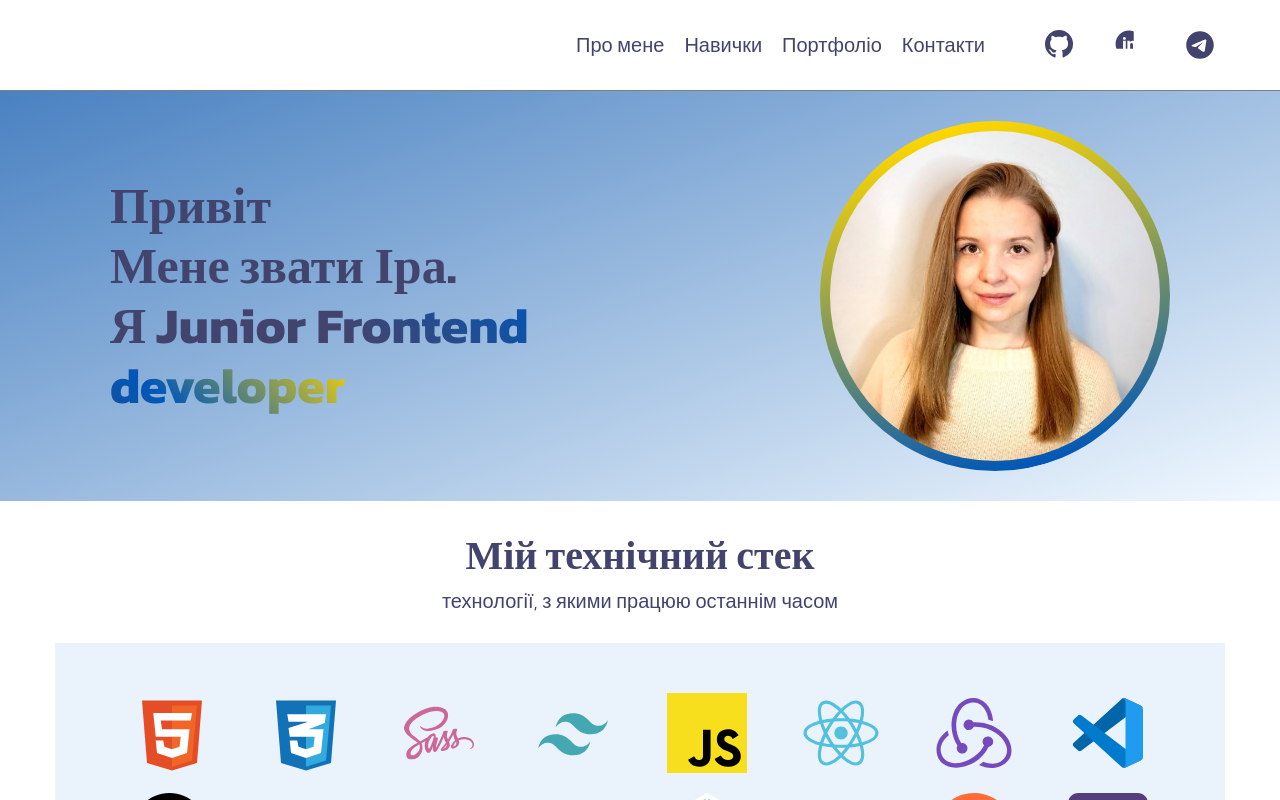
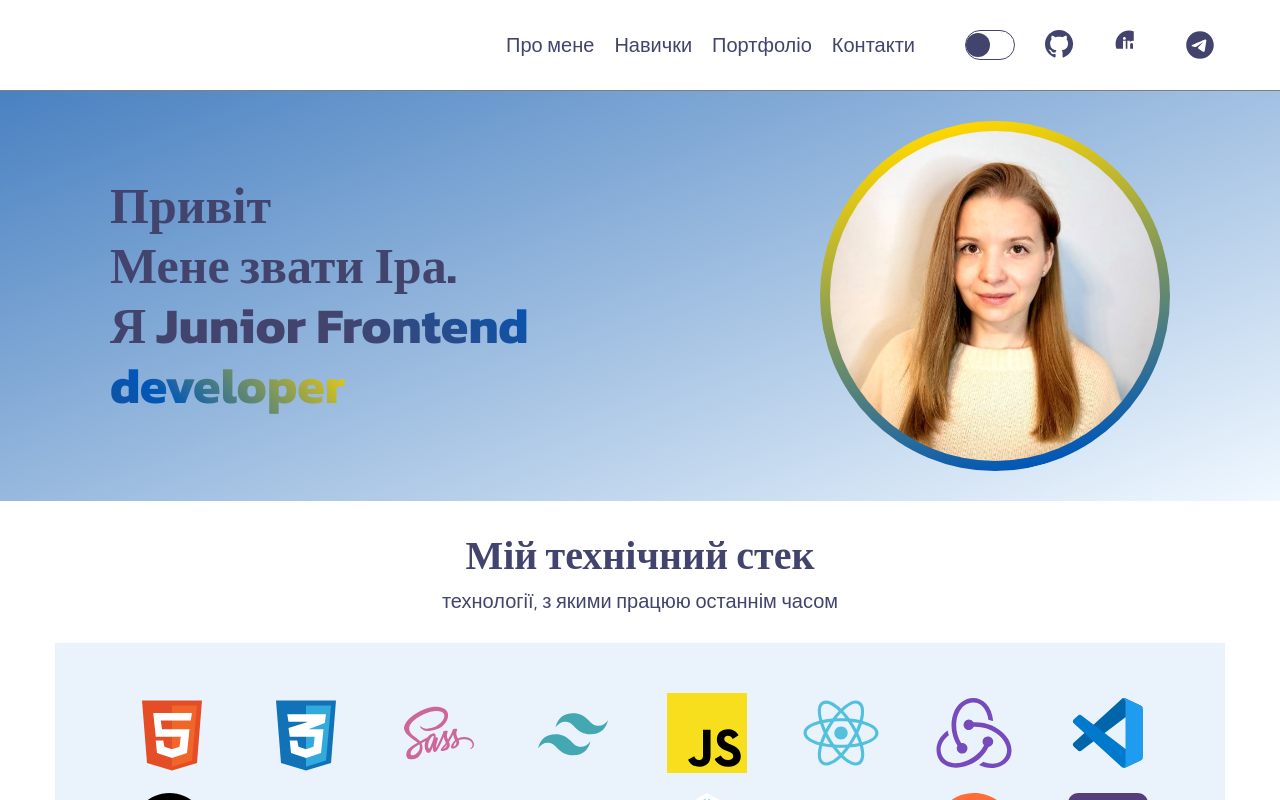
Before and after one commit to IamIrynaPopova/portfolio, a React app: page / in a window 1280 px wide. Shown: the top 800 px of the page. Built offline with nearby package versions, Linux system fonts and the light colour scheme.

Commit message:
add theme

```diff
--- a/src/components/AppBar.js
+++ b/src/components/AppBar.js
@@ -1,4 +1,5 @@
 import React from "react";
+import ThemeToggle from "./ThemeToggle";
 
 const AppBar = () => {
   return (
@@ -27,6 +28,7 @@ const AppBar = () => {
               </a>
             </li>
           </ul>
+          <ThemeToggle />
           <ul className="nav__contacts">
             <li className="nav__contacts__item">
               <a
--- /dev/null
+++ b/src/components/ThemeToggle.js
@@ -0,0 +1,35 @@
+import React from "react";
+import { useEffect, useState } from "react";
+
+const ThemeToggle = () => {
+  const [theme, setTheme] = useState("light");
+
+  useEffect(() => {
+    document.documentElement.setAttribute("data-theme", theme);
+    const localTheme = localStorage.getItem("theme");
+    if (localTheme === null) {
+      localStorage.setItem("theme", theme);
+    }
+  }, [theme]);
+
+  const toggleTheme = () => {
+    const newTheme = theme === "light" ? "dark" : "light";
+    const switcher = document.getElementById("switch");
+    setTheme(newTheme);
+    localStorage.setItem("theme", newTheme);
+    if (newTheme === "dark") {
+      switcher.style.transform = "translateX(100%)";
+    } else {
+      switcher.style.transform = "translateX(0)";
+    }
+  };
+  return (
+    <div className="theme">
+      <button onClick={toggleTheme} type="button" className=" theme__button">
+        <div id="switch" className="theme__switch"></div>
+      </button>
+    </div>
+  );
+};
+
+export default ThemeToggle;
--- a/src/index.js
+++ b/src/index.js
@@ -1,6 +1,7 @@
 import React from "react";
 import ReactDOM from "react-dom/client";
 import { StrictMode } from "react";
+import theme from  "./components/ThemeToggle"
 import App from "./components/App";
 import human from "./assets/human.jpg";
 import portfolio from "./assets/portfolio.jpg";
--- a/src/styles/common.scss
+++ b/src/styles/common.scss
@@ -1,6 +1,7 @@
 @font-face {
   font-family: "Sixtyfour";
-  src: url("./fonts/Sixtyfour-Regular-VariableFont_BLED_SCAN.woff") format("woff");
+  src: url("./fonts/Sixtyfour-Regular-VariableFont_BLED_SCAN.woff")
+    format("woff");
   font-weight: 500;
   font-style: normal;
 }
@@ -20,12 +21,12 @@
 }
 
 :root {
-  --main-color: #42446e;
-  --secondary-color: #a0cafb;
-  --light-text: #fff;
-  --light-hover: #1161bd;
-  --dark-hover: rgba(0, 0, 0, 0.5);
-  --secondary-light-color: #d7e7fa87;
+  // --main-color: #42446e;
+  // --secondary-color: #a0cafb;
+  // --light-text: #fff;
+  // --light-hover: #1161bd;
+  // --dark-hover: rgba(0, 0, 0, 0.5);
+  // --secondary-light-color: #d7e7fa87;
 }
 
 body {
@@ -72,3 +73,17 @@ img {
   padding-right: 15px;
   width: 1200px;
 }
+
+html[data-theme="dark"] {
+  --main-color: #93a8c0;
+  background-color: #453f3f;
+}
+
+html[data-theme="light"] {
+  --main-color: #42446e;
+  --secondary-color: #a0cafb;
+  --light-text: #fff;
+  --light-hover: #1161bd;
+  --dark-hover: rgba(0, 0, 0, 0.5);
+  --secondary-light-color: #d7e7fa87;
+}
--- a/src/styles/header.scss
+++ b/src/styles/header.scss
@@ -9,6 +9,7 @@
 .nav {
   display: flex;
   justify-content: flex-end;
+  align-items: center;
 }
 
 .nav__list {
@@ -28,6 +29,35 @@
 .nav__list__item:hover,
 .nav__list__item:focus {
   color: var(--secondary-color);
+}
+
+.theme {
+  margin-right: 20px;
+}
+
+.theme__button {
+  position: relative;
+  width: 50px;
+  height: 30px;
+  border-radius: 15px;
+  border: 1px solid var(--main-color);
+  padding: 4px;
+  cursor: pointer;
+  background-color: transparent;
+
+}
+
+.theme__switch {
+  position: absolute;
+  width: 24px;
+  height: 24px;
+  border-radius: 50%;
+  left: 0;
+  top: 2px;
+  background-color: var(--main-color);
+  // transform: translateX(25px);
+  // transition-duration: 200ms;
+
 }
 
 .nav__contacts {
--- a/src/template.html
+++ b/src/template.html
@@ -3,14 +3,14 @@
   <head>
     <meta charset="UTF-8" />
     <meta name="viewport" content="width=device-width, initial-scale=1.0" />
-    <title><%= htmlWebpackPlugin.options.title %></title>
+    <title>Portfolio></title>
     <link
       rel="stylesheet"
       href="https://cdnjs.cloudflare.com/ajax/libs/modern-normalize/1.0.0/modern-normalize.min.css"
     />
   </head>
   <body>
-    <div id="root"></div>
+    <div id="root" ></div>
     <script src="https://smtpjs.com/v3/smtp.js">
     </script>
   </body>
```
Also changed, not shown: src/components/App.js (+7 -2 lines).
